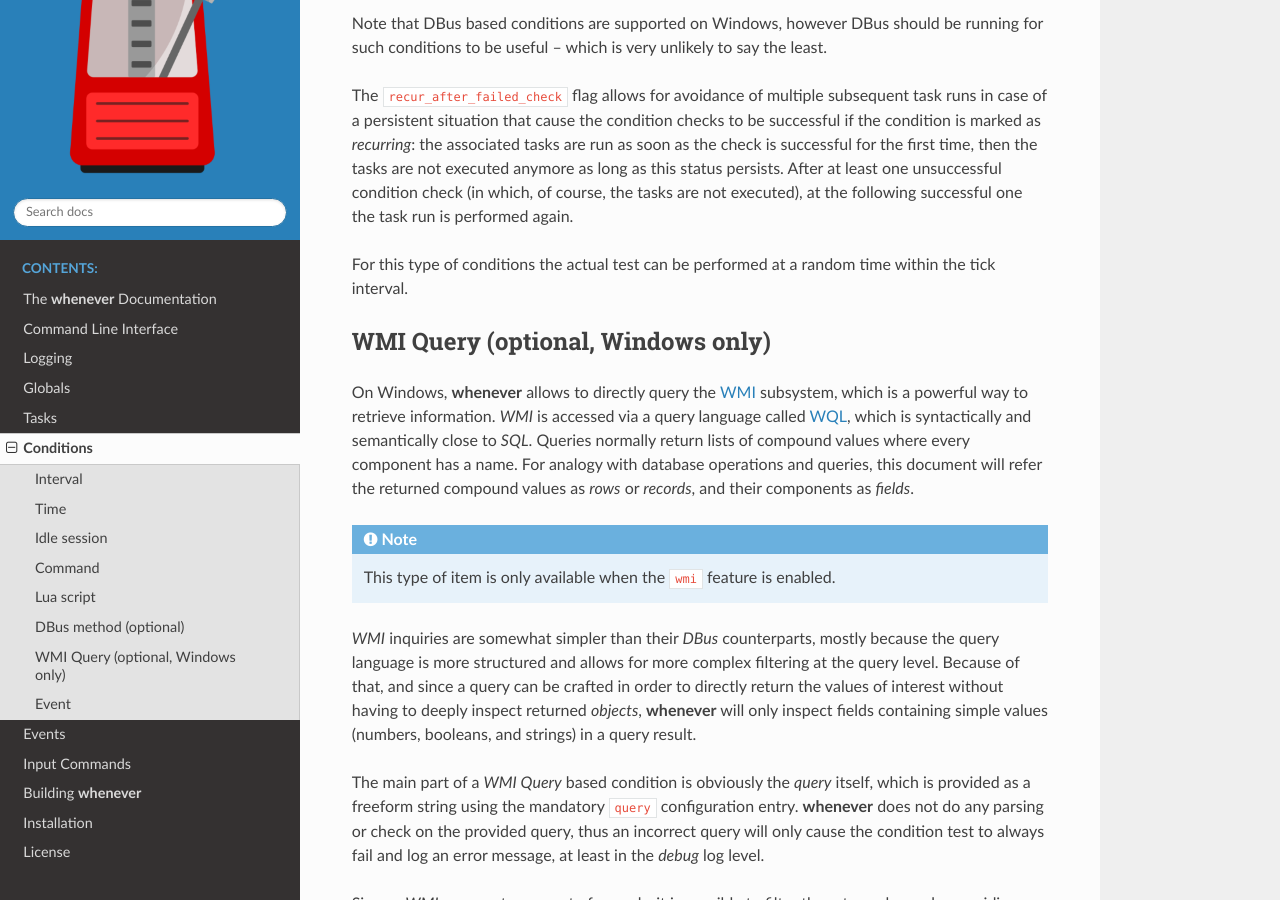
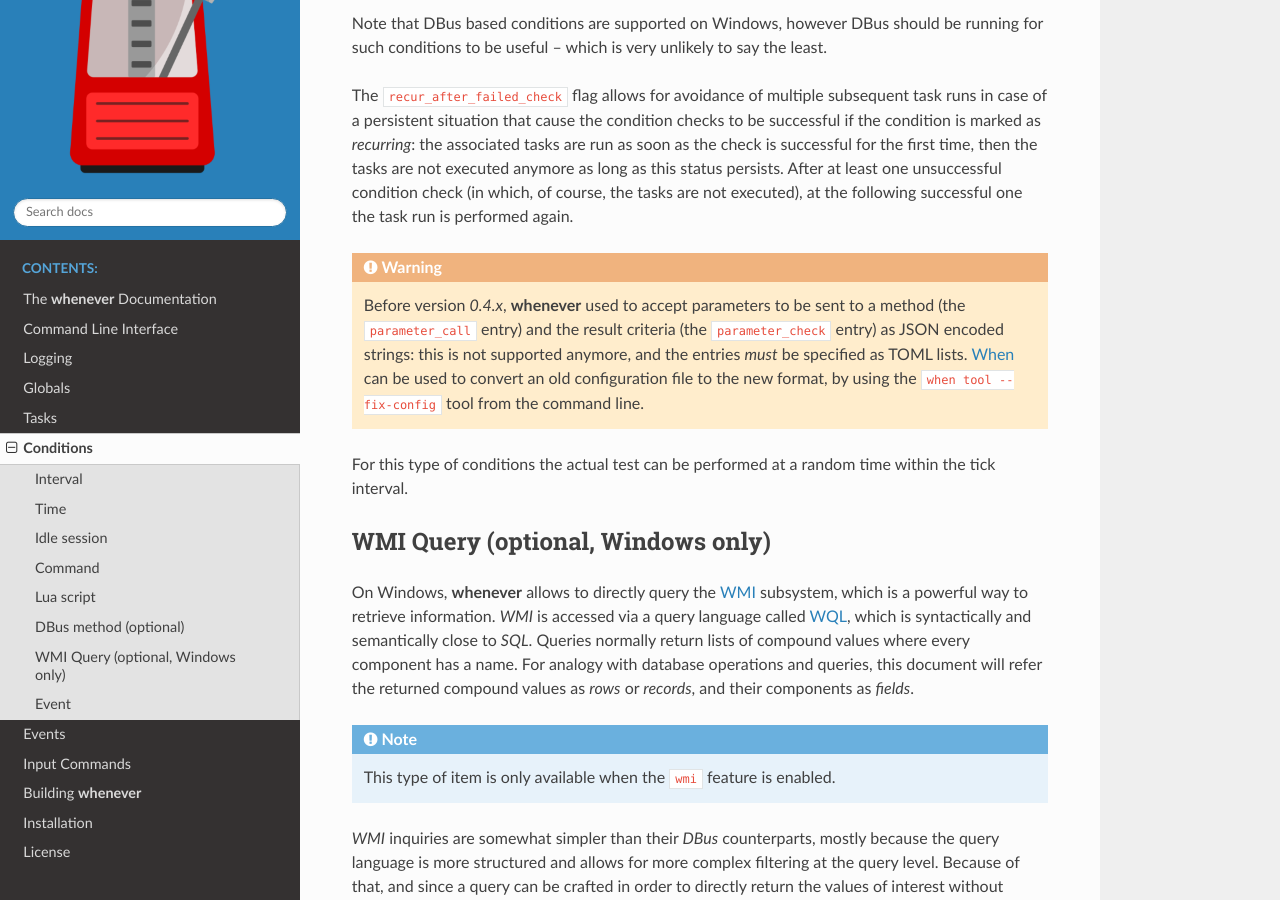
Before and after one commit to almostearthling/whenever, a Sphinx documentation site: the page built from docs/50.conditions.rst, in a window 1280 px wide and 900 px high, scrolled down 13625 px. Built offline with Sphinx 7.4.7 and the Read the Docs theme 3.1.0, drawn with Linux system fonts in a browser that asks for light colours.

Commit message:
docs: add warnings for unsupported formats
Add warnings in the documentation for the formats that are not accepted anymore for DBus parameters and checks

```diff
--- a/docs/50.conditions.rst
+++ b/docs/50.conditions.rst
@@ -783,12 +783,21 @@ itself to yield *false*.
 Note that DBus based conditions are supported on Windows, however DBus should be running for such
 conditions to be useful -- which is very unlikely to say the least.
 
-The ``recur_after_failed_check`` flag allows for avoidance of multiple subsequent task runs in case
-of a persistent situation that cause the condition checks to be successful if the condition is
-marked as *recurring*: the associated tasks are run as soon as the check is successful for the
-first time, then the tasks are not executed anymore as long as this status persists. After at least
-one unsuccessful condition check (in which, of course, the tasks are not executed), at the following
-successful one the task run is performed again.
+The ``recur_after_failed_check`` flag allows for avoidance of multiple subsequent task runs in
+case of a persistent situation that cause the condition checks to be successful if the condition
+is marked as *recurring*: the associated tasks are run as soon as the check is successful for the
+first time, then the tasks are not executed anymore as long as this status persists. After at
+least one unsuccessful condition check (in which, of course, the tasks are not executed), at the
+following successful one the task run is performed again.
+
+.. warning::
+   Before version *0.4.x*, **whenever** used to accept parameters to be sent to a method (the
+   ``parameter_call`` entry) and the result criteria (the ``parameter_check`` entry) as JSON
+   encoded strings: this is not supported anymore, and the entries *must* be specified as TOML
+   lists. `When`_ can be used to convert an old configuration file to the new format, by using
+   the ``when tool --fix-config`` tool from the command line.
+
+.. _When: https://github.com/almostearthling/when-command
 
 For this type of conditions the actual test can be performed at a random time within the tick interval.
 
```
Also changed, not shown: docs/60.events.rst (+8 -0 lines).
